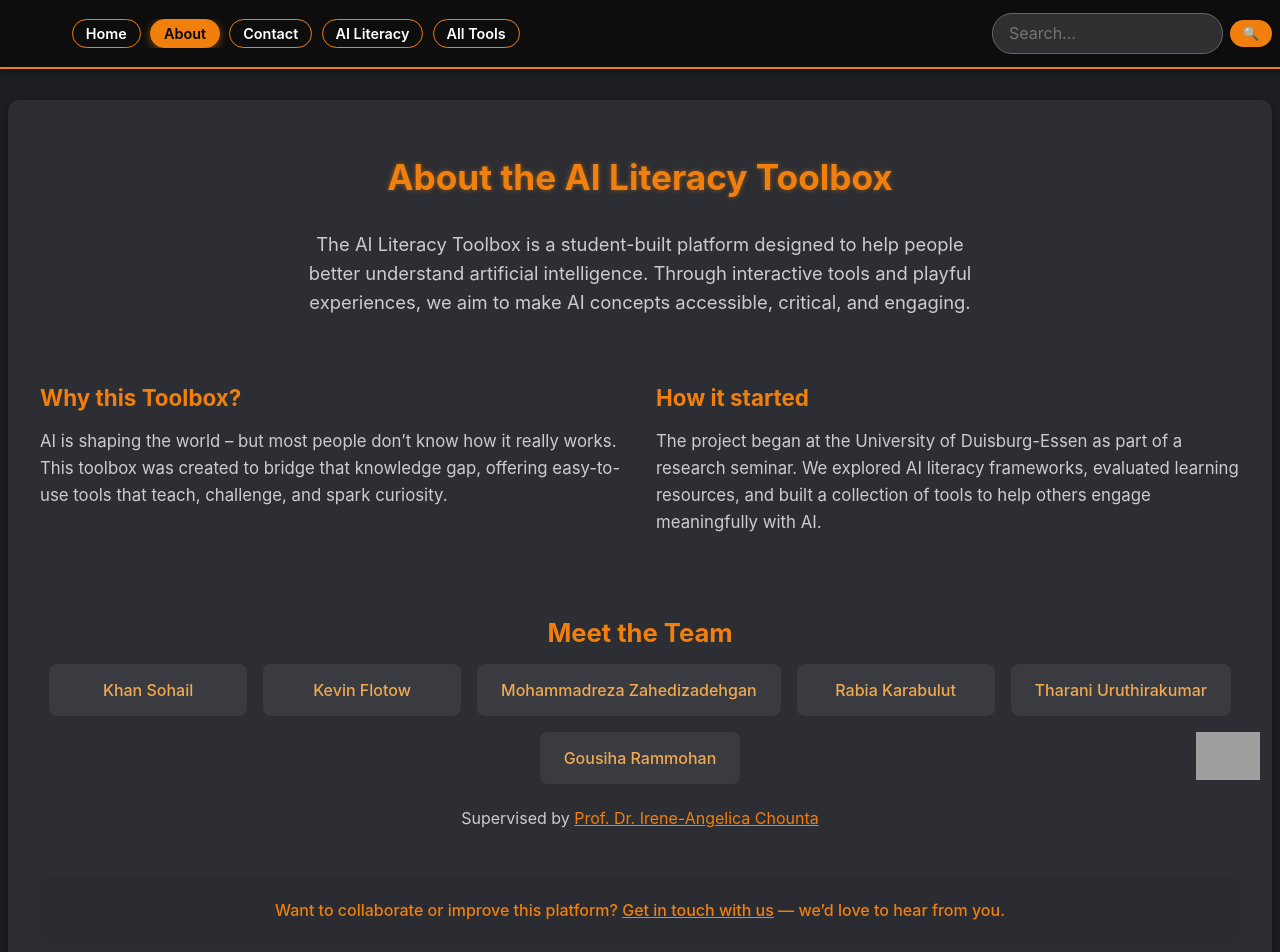
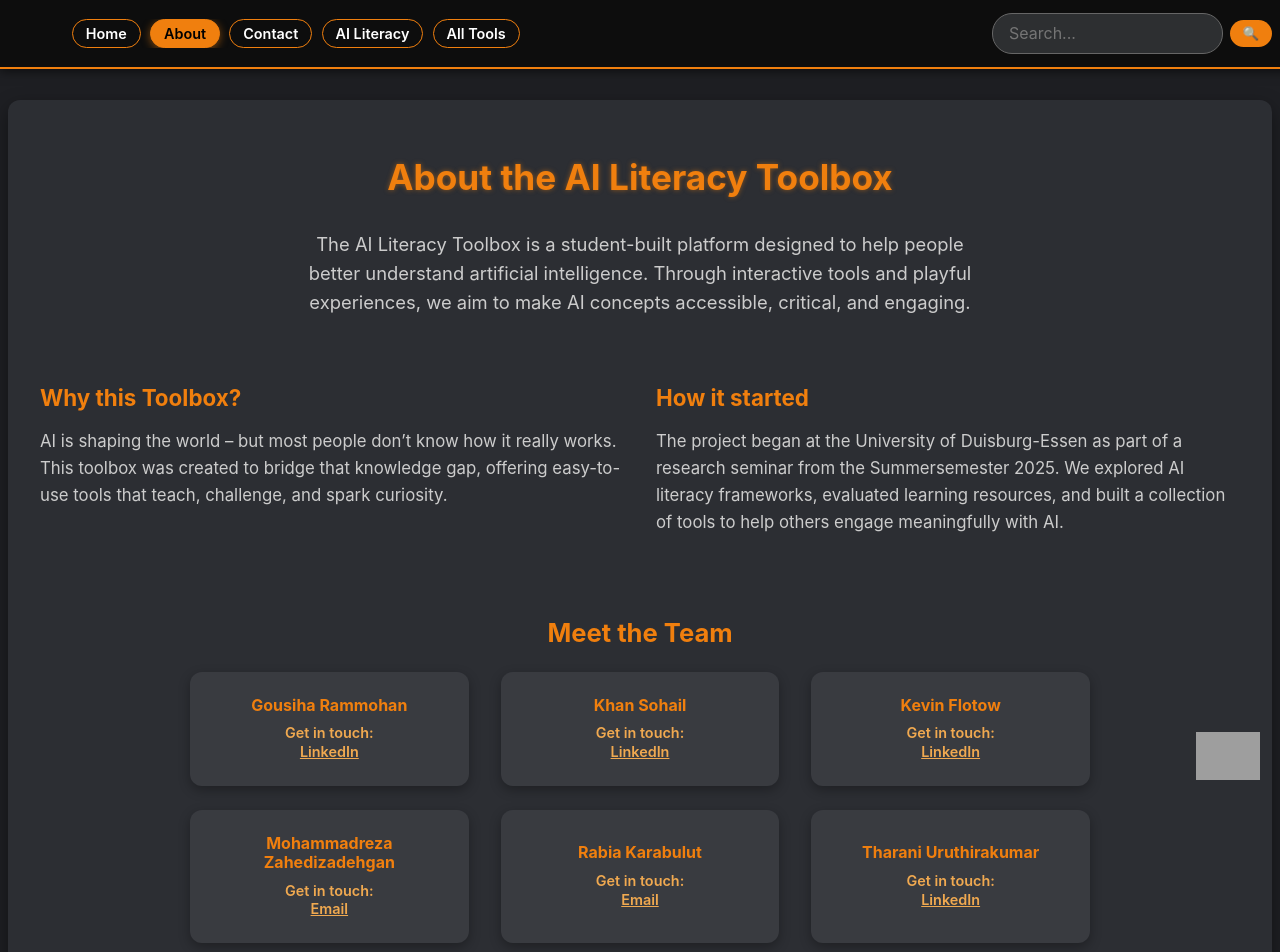
Before and after one commit to COLAPS-Research/AI-Literacy_Toolbox., a website: page ai_toolbox_project/public/about.html in a window 1280 px wide. Shown: the top 952 px of the page. Drawn offline with Linux system fonts and the light colour scheme; grey boxes are pictures that could not be loaded.

Commit message:
Update about.html
final. added everyones contacts (except tharani). everyone is aligned, bigger box for mo, added summer semester

```diff
--- a/ai_toolbox_project/public/about.html
+++ b/ai_toolbox_project/public/about.html
@@ -79,31 +79,70 @@
     .team-section h2 {
       font-size: 1.6rem;
       color: #f07f0e;
-      margin-bottom: 1rem;
+      margin-bottom: 1.5rem;
     }
 
     .team-grid {
-      display: flex;
-      flex-wrap: wrap;
-      justify-content: center;
-      gap: 1rem;
-      margin-top: 1rem;
+      display: grid;
+      grid-template-columns: repeat(3, 1fr);
+      grid-gap: 1.5rem 2rem;
+      max-width: 900px;
+      margin: 0 auto;
     }
 
     .team-member {
       background-color: #393b40;
-      padding: 1rem 1.5rem;
-      border-radius: 8px;
+      border-radius: 12px;
+      padding: 1.5rem 1rem;
       color: #f0a950;
-      font-weight: 500;
-      min-width: 150px;
+      font-weight: 600;
       text-align: center;
+      box-shadow: 0 4px 12px rgba(0,0,0,0.3);
+      transition: background-color 0.3s ease;
+      min-width: 0;
+      word-break: break-word;
+      white-space: normal;
+      display: flex;
+      flex-direction: column;
+      justify-content: center;
     }
 
+    .team-member:hover {
+      background-color: #4e4f55;
+    }
+
+    .team-member-name {
+      font-size: clamp(1rem, 1.2vw, 1.3rem);
+      margin-bottom: 0.6rem;
+      color: #f07f0e;
+      line-height: 1.2;
+      font-weight: 700;
+      word-wrap: break-word;
+    }
+
+    .team-member-contact {
+      font-size: 0.9rem;
+      color: #f0a950;
+      word-wrap: break-word;
+      line-height: 1.3;
+    }
+
+    .team-member-contact a {
+      color: #f0a950;
+      text-decoration: underline;
+    }
+
+    .team-member-contact a:hover {
+      color: #ffa726;
+      text-decoration: none;
+    }
+
+    /* Supervisor Styling */
     .supervisor {
       text-align: center;
-      margin-top: 1.5rem;
+      margin-top: 2rem;
       color: #ccc;
+      font-size: 1rem;
     }
 
     .supervisor a {
@@ -148,13 +187,13 @@
     }
 
     @media (max-width: 700px) {
-      .section-split {
-        flex-direction: column;
+      .team-grid {
+        grid-template-columns: 1fr;
+        grid-gap: 1.2rem 0;
+        max-width: 90vw;
       }
-
-      .team-grid {
-        flex-direction: column;
-        align-items: center;
+      .team-member {
+        min-width: auto;
       }
     }
   </style>
@@ -198,7 +237,7 @@
     <div>
       <h2> How it started</h2>
       <p>
-        The project began at the University of Duisburg-Essen as part of a research seminar.
+        The project began at the University of Duisburg-Essen as part of a research seminar from the Summersemester 2025.
         We explored AI literacy frameworks, evaluated learning resources, and built a collection of tools to help others engage meaningfully with AI.
       </p>
     </div>
@@ -206,14 +245,51 @@
 
   <section class="team-section">
     <h2> Meet the Team</h2>
-    <div class="team-grid">
-      <div class="team-member">Khan Sohail</div>
-      <div class="team-member">Kevin Flotow</div>
-      <div class="team-member">Mohammadreza Zahedizadehgan</div>
-      <div class="team-member">Rabia Karabulut</div>
-      <div class="team-member">Tharani Uruthirakumar</div>
-      <div class="team-member">Gousiha Rammohan</div>
+<div class="team-grid">
+  <div class="team-member">
+    <div class="team-member-name">Gousiha Rammohan</div>
+    <div class="team-member-contact">
+      Get in touch:<br />
+      <a href="https://www.linkedin.com/in/gousiha-r-8a3380236?trk=contact-info" target="_blank" rel="noopener noreferrer">LinkedIn</a>
     </div>
+  </div>
+  <div class="team-member">
+    <div class="team-member-name">Khan Sohail</div>
+    <div class="team-member-contact">
+      Get in touch:<br />
+      <a href="https://www.linkedin.com/in/ksohail-khan/" target="_blank" rel="noopener noreferrer">LinkedIn</a>
+    </div>
+  </div>
+  <div class="team-member">
+    <div class="team-member-name">Kevin Flotow</div>
+    <div class="team-member-contact">
+      Get in touch:<br />
+      <a href="https://www.linkedin.com/in/kevin-flotow-073488374/" target="_blank" rel="noopener noreferrer">LinkedIn</a>
+    </div>
+  </div>
+  <div class="team-member">
+    <div class="team-member-name">Mohammadreza Zahedizadehgan</div>
+    <div class="team-member-contact">
+      Get in touch:<br />
+      <a href="mailto:mohammadreza.zahedizadehgan@outlook.com">Email</a>
+    </div>
+  </div>
+  <div class="team-member">
+    <div class="team-member-name">Rabia Karabulut</div>
+    <div class="team-member-contact">
+      Get in touch:<br />
+      <a href="mailto:karabulut.rabia@outlook.de">Email</a>
+    </div>
+  </div>
+  <div class="team-member">
+    <div class="team-member-name">Tharani Uruthirakumar</div>
+    <div class="team-member-contact">
+      Get in touch:<br />
+      <a href="https://www.linkedin.com/in/tharaniuruthirakumar/" target="_blank" rel="noopener noreferrer">LinkedIn</a>
+    </div>
+  </div>
+</div>
+
 
     <div class="supervisor">
       Supervised by
```
